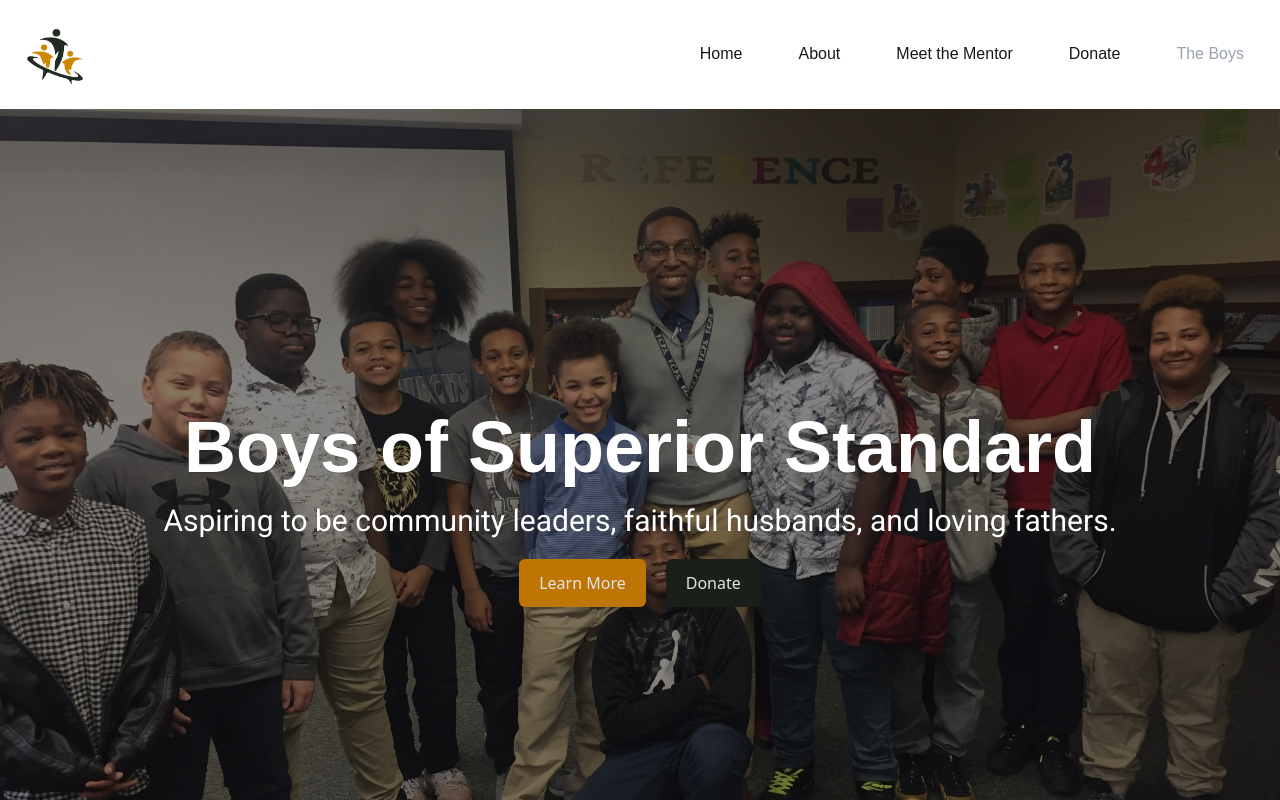
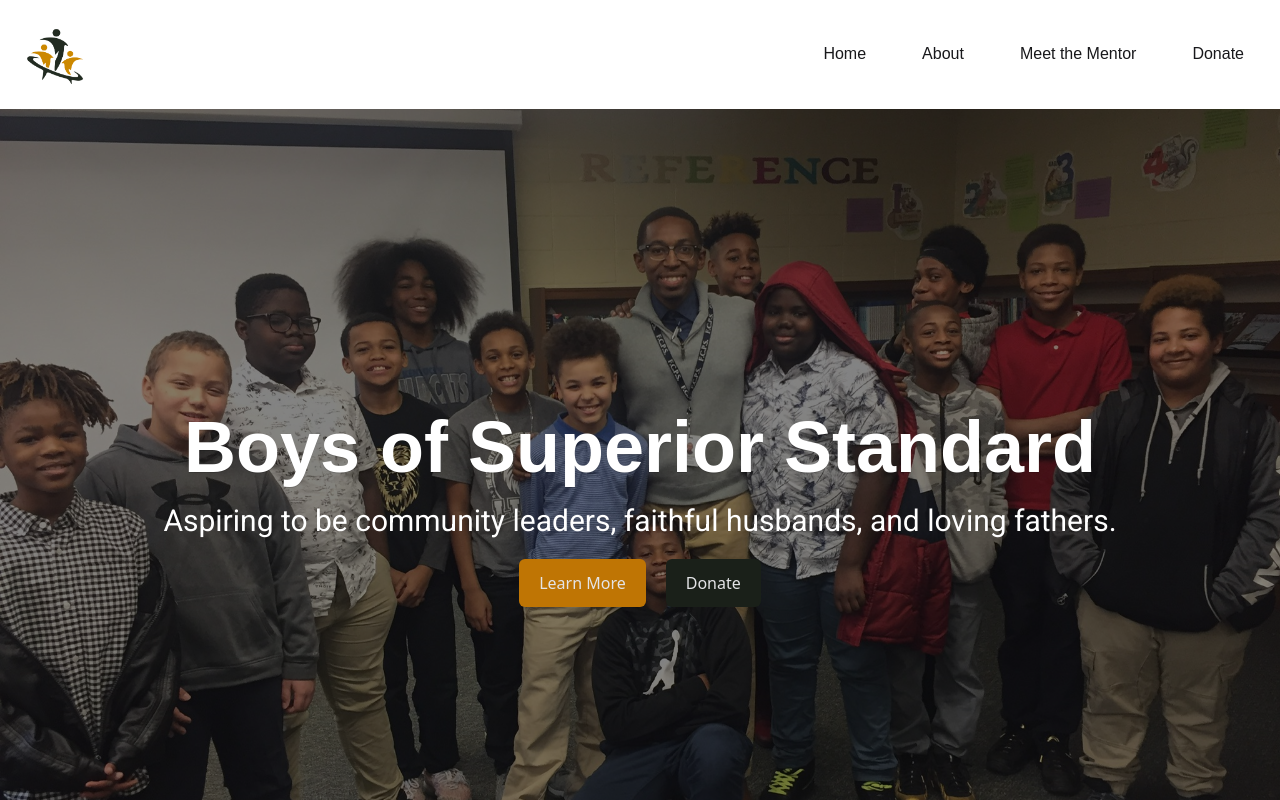
Before and after one commit to drethedevjs/boss-boys, a React (Vite) app: page / in a window 1280 px wide. Shown: the top 800 px of the page. Built offline with nearby package versions, Linux system fonts and the light colour scheme.

Commit message:
Made the mobile links extend the width of the page and made nav screen close when navigating on mobile.

```diff
--- a/src/components/Navbar.tsx
+++ b/src/components/Navbar.tsx
@@ -5,40 +5,16 @@
 export const Navbar = () => {
   const [open, setOpen] = useState(false);
 
-  const Links = (
-    <>
-      <li className="hover:text-boss-gold">
-        <NavLink to="/" end>
-          Home
-        </NavLink>
-      </li>
-      <li className="hover:text-boss-gold">
-        <NavLink to="/about" end>
-          About
-        </NavLink>
-      </li>
-      <li className="hover:text-boss-gold">
-        <NavLink to="/meet-the-mentor" end>
-          Meet the Mentor
-        </NavLink>
-      </li>
-      <li className="hover:text-boss-gold">
-        <NavLink
-          to="https://www.paypal.com/donate/?hosted_button_id=B8HFHLRW86GEY"
-          target="_blank"
-          end
-        >
-          Donate
-        </NavLink>
-      </li>
-      <li
-        className="text-gray-400 cursor-not-allowed"
-        title="Page Under Construction"
-      >
-        The Boys
-      </li>
-    </>
-  );
+  const links = [
+    { link: "/", text: "Home" },
+    { link: "/about", text: "About" },
+    { link: "/meet-the-mentor", text: "Meet the Mentor" },
+    {
+      link: "https://www.paypal.com/donate/?hosted_button_id=B8HFHLRW86GEY",
+      text: "Donate"
+    }
+    // { link: "#", text: "The Boys" }
+  ];
 
   return (
     <nav className="">
@@ -56,7 +32,13 @@
 
         {/* Desktop links */}
         <ul className="hidden md:flex w-full justify-end space-x-6 font-good-times">
-          {Links}
+          {links.map((l, idx) => (
+            <li className="hover:text-boss-gold" key={idx}>
+              <NavLink to={l.link} end>
+                {l.text}
+              </NavLink>
+            </li>
+          ))}
         </ul>
 
         {/* Mobile menu button */}
@@ -73,7 +55,19 @@
       {/* Mobile menu content */}
       {open && (
         <div className="md:hidden absolute bg-boss-green w-full text-white dark:text-boss-gold z-10">
-          <ul className="flex flex-col space-y-2 font-good-times">{Links}</ul>
+          <ul className="flex flex-col space-y-2 font-good-times">
+            {links.map((l, idx) => (
+              <NavLink
+                to={l.link}
+                end
+                key={idx}
+                className="border-b-boss-gold! border-b-2"
+                onClick={() => setOpen(v => !v)}
+              >
+                <li className="hover:text-boss-gold">{l.text}</li>
+              </NavLink>
+            ))}
+          </ul>
         </div>
       )}
     </nav>
```
